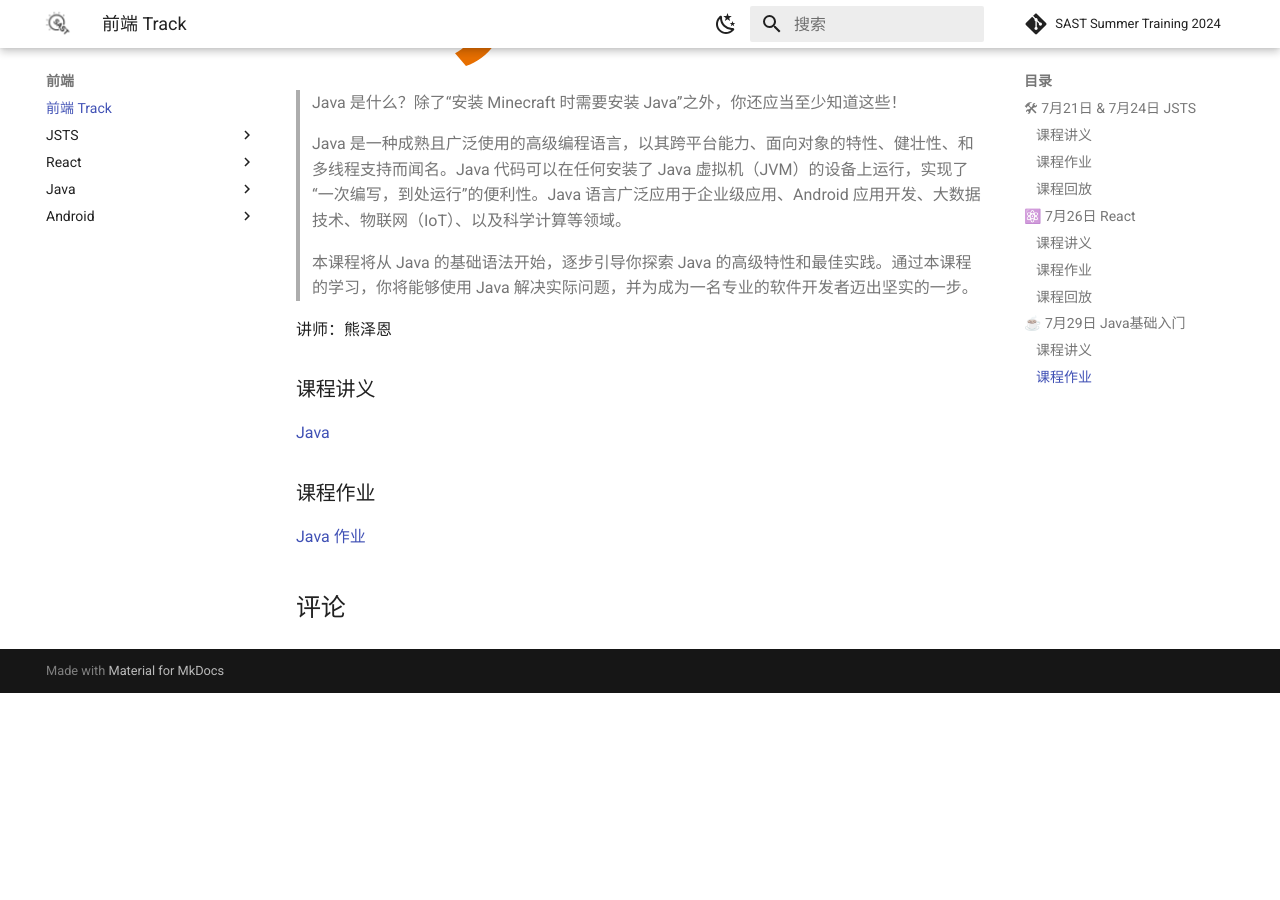
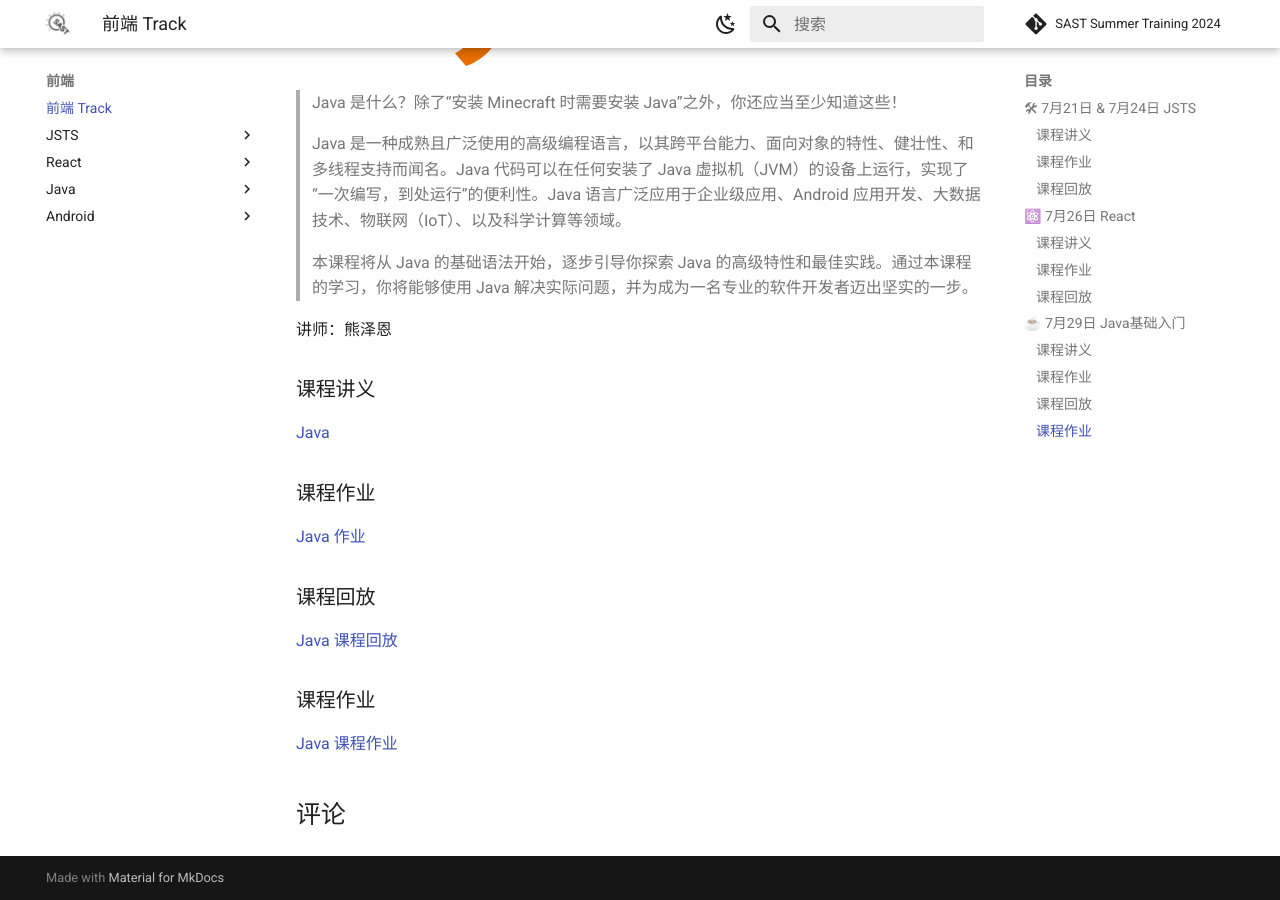
Before and after one commit to sast-summer-training-2024/sast-summer-training-2024.github.io, an MkDocs documentation site: the page built from docs/frontend/index_frontend.md, in a window 1280 px wide and 900 px high, scrolled down 3437 px. Built offline with MkDocs 1.6.1 and Material for MkDocs 9.7.7, drawn with Linux system fonts in a browser that asks for light colours; comment, search, counter and statistics services are not loaded; before the commit the page ends 4130 px from its top, so only the background shows below that.

Commit message:
feat: Java playback and hw

```diff
--- a/docs/frontend/index_frontend.md
+++ b/docs/frontend/index_frontend.md
@@ -68,3 +68,9 @@
 
 ### 课程作业
 [Java 作业](https://summer24.net9.org/frontend/java/homework/)
+
+### 课程回放
+[Java 课程回放](https://www.bilibili.com/video/BV1Vx4y1s7br/?share_source=copy_web&vd_source=5f41358f46c6dc60e03c3ff6ca5a8520)
+
+### 课程作业
+[Java 课程作业](https://summer24.net9.org/frontend/java/homework/)
```
